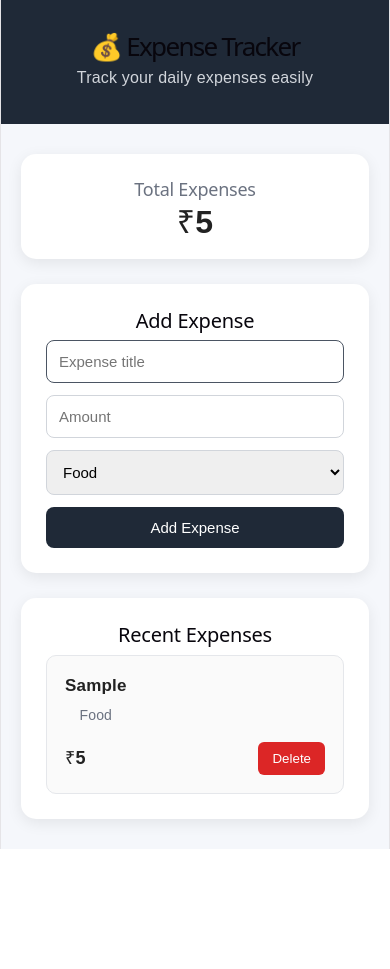
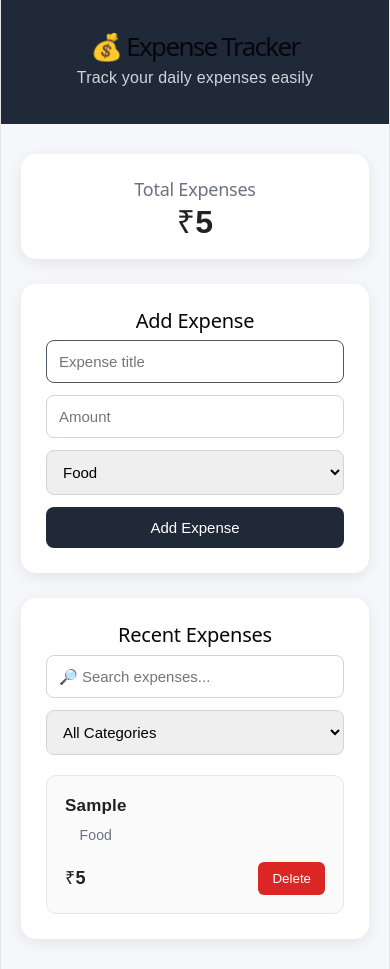
Before and after one commit to bobalenandkumar9-cmd/Syntecxhub_Expense_Tracker, a React (Vite) app: page / in a window 390 px wide. Both pictures are taken after typing "Sample", "5" into the empty fields and a click on the button "Add Expense". Before the commit the page ends 849 px from the top, so only its background shows below. Built offline with nearby package versions, Linux system fonts and the light colour scheme; no server answers.

Commit message:
Add expense search and category filter

```diff
--- a/src/App.css
+++ b/src/App.css
@@ -188,3 +188,15 @@ button:hover {
     font-size: 32px;
   }
 }
+.filters {
+  display: grid;
+  grid-template-columns: 2fr 1fr;
+  gap: 12px;
+  margin-bottom: 20px;
+}
+
+@media (max-width: 700px) {
+  .filters {
+    grid-template-columns: 1fr;
+  }
+}
--- a/src/App.jsx
+++ b/src/App.jsx
@@ -1,4 +1,10 @@
-import { useState, useEffect, useRef, useMemo, useCallback } from "react";
+import {
+  useState,
+  useEffect,
+  useRef,
+  useMemo,
+  useCallback,
+} from "react";
 import "./App.css";
 
 function App() {
@@ -6,6 +12,8 @@ function App() {
   const [title, setTitle] = useState("");
   const [amount, setAmount] = useState("");
   const [category, setCategory] = useState("Food");
+  const [search, setSearch] = useState("");
+  const [filterCategory, setFilterCategory] = useState("All");
 
   const titleInputRef = useRef(null);
 
@@ -85,6 +93,19 @@ function App() {
       0
     );
   }, [expenses]);
+  const filteredExpenses = useMemo(() => {
+  return expenses.filter((expense) => {
+    const matchesSearch = expense.title
+      .toLowerCase()
+      .includes(search.toLowerCase());
+
+    const matchesCategory =
+      filterCategory === "All" ||
+      expense.category === filterCategory;
+
+    return matchesSearch && matchesCategory;
+  });
+}, [expenses, search, filterCategory]);
 
   return (
     <div className="app">
@@ -134,18 +155,40 @@ function App() {
         </section>
 
         <section className="expense-section">
-          <h2>Recent Expenses</h2>
+  <h2>Recent Expenses</h2>
 
-          {expenses.length === 0 ? (
+  <div className="filters">
+    <input
+      type="text"
+      placeholder="🔎 Search expenses..."
+      value={search}
+      onChange={(e) => setSearch(e.target.value)}
+    />
+
+    <select
+      value={filterCategory}
+      onChange={(e) => setFilterCategory(e.target.value)}
+    >
+      <option value="All">All Categories</option>
+      <option value="Food">Food</option>
+      <option value="Transport">Transport</option>
+      <option value="Shopping">Shopping</option>
+      <option value="Entertainment">Entertainment</option>
+      <option value="Other">Other</option>
+    </select>
+  </div>
+
+          {filteredExpenses.length === 0 ? (
             <p className="empty">No expenses added yet.</p>
           ) : (
             <div className="expense-list">
-              {expenses.map((expense) => (
+              {filteredExpenses.map((expense) => (
                 <div className="expense-card" key={expense.id}>
                   <div>
                     <h3>{expense.title}</h3>
                     <span>{expense.category}</span>
                   </div>
+
 
                   <div className="expense-right">
                     <strong>₹{expense.amount}</strong>
```
